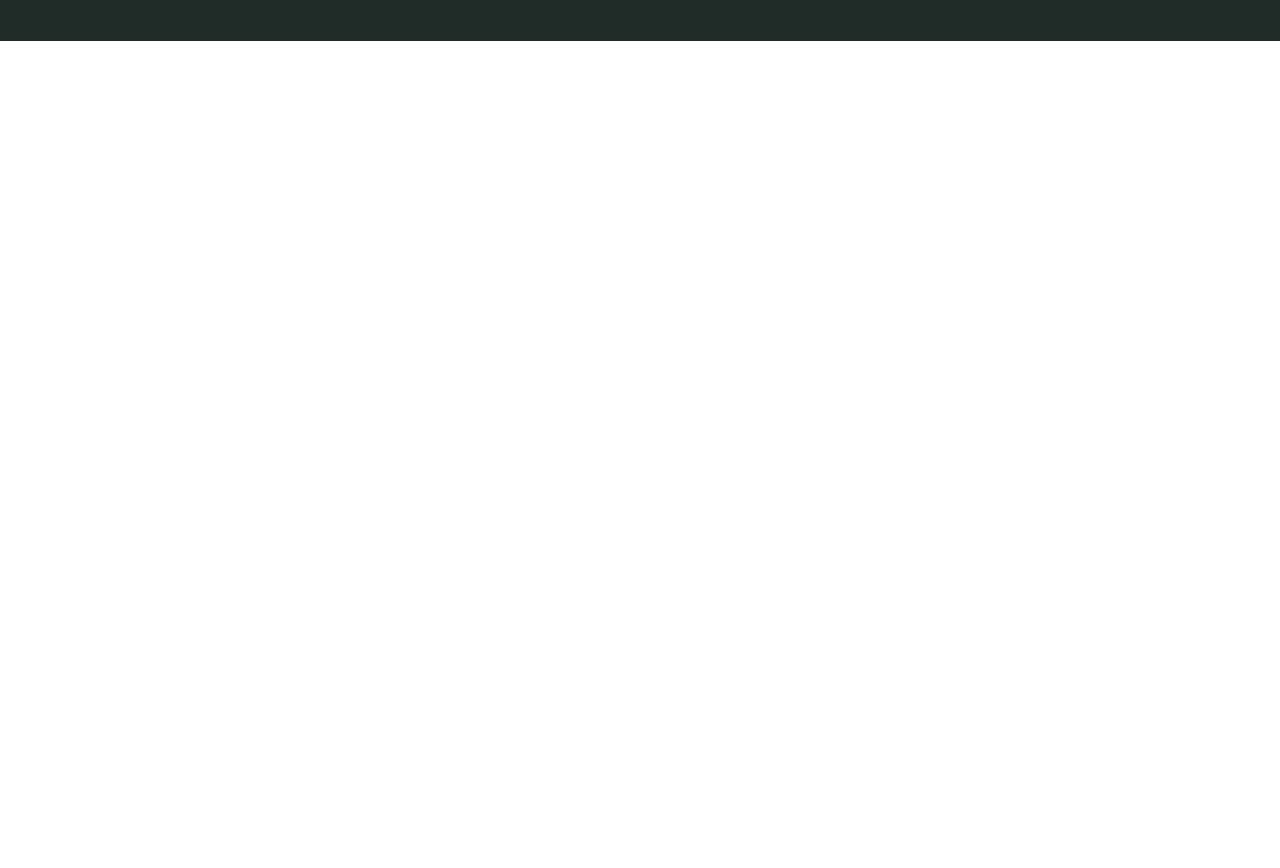
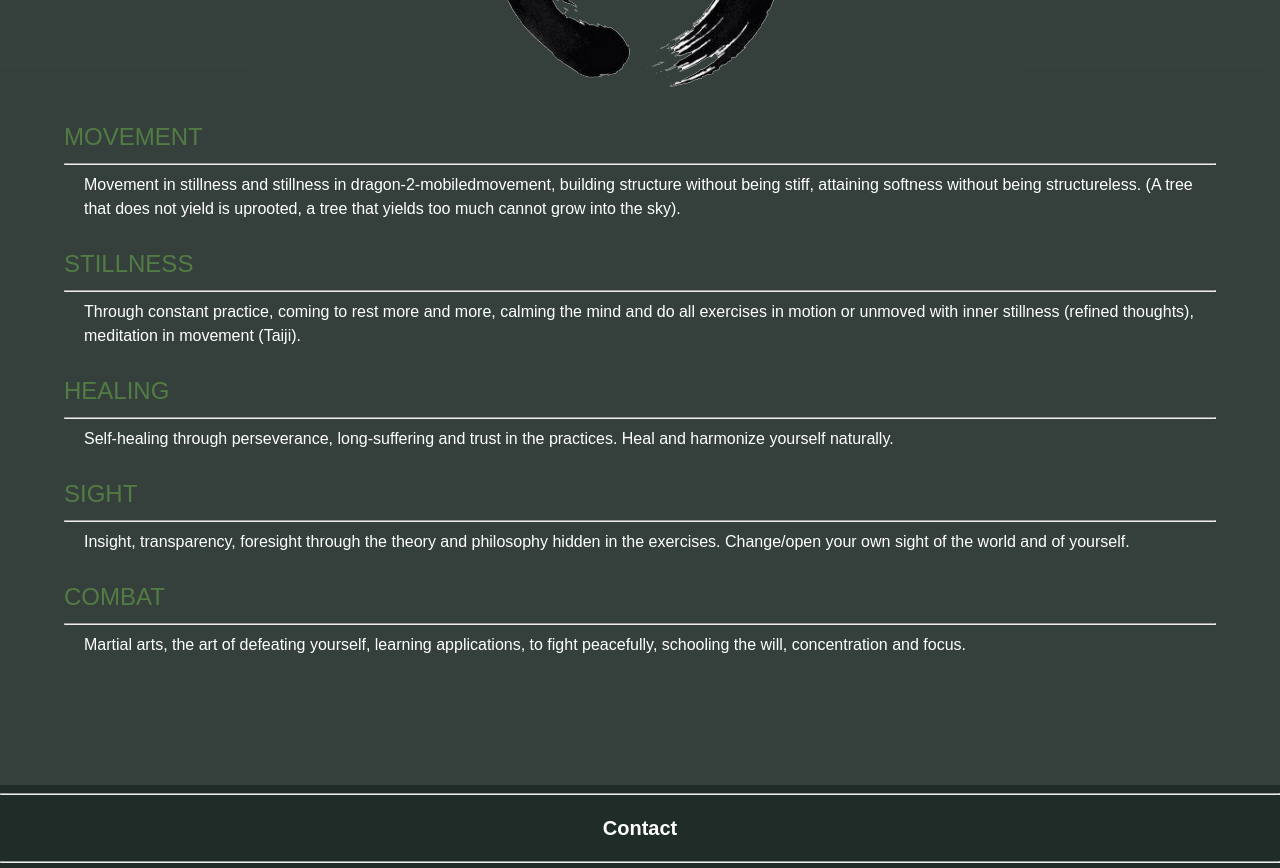
Before and after one commit to pbrdys/way-of-the-warrior, a plain HTML site: page index.html in a window 1280 px wide. Shown: the part 1457-2325 px from the top of the page. Before the commit the page ends 1498 px from the top, so only its background shows below. Drawn offline with Linux system fonts and the light colour scheme.

Commit message:
Added: 5 Pillars Section

```diff
--- a/assets/css/main.css
+++ b/assets/css/main.css
@@ -1,7 +1,9 @@
 :root {
     /* colors */
+    /* ---------------------- */
     --color-primary: #527C43;
     --color-secondary: #202C28;
+    --color-secondary-alpha-09: hsla(160, 16%, 15%, 0.9);
     --color-accent: #ebb40f;
     --color-header: #FBFAF8;
     --color-gray: #bfc5bf4d;
@@ -9,6 +11,7 @@
     --color-black: #262626;
 
     /* fonts */
+    /* ---------------------- */
     --font-family-primary: sans-serif;
 }
 
@@ -17,6 +20,7 @@
 /* ---------------------- */
 
 /* Box sizing */
+/* ---------------------- */
 *,
 *::before,
 *::after {
@@ -29,6 +33,7 @@ html {
 }
 
 /* Reset margins */
+/* ---------------------- */
 body,
 h1, h2, h3, h4, h5, p,
 figure, picture {
@@ -36,6 +41,7 @@ figure, picture {
 }
 
 /* Fonts */
+/* ---------------------- */
 h1 {
   font-size: 2.25rem;
   line-height: 4.5rem;
@@ -47,7 +53,7 @@ h1 {
 h2 {
   font-size: 2rem;
   line-height: 2.25rem;
-  padding-bottom: 8%;
+  padding-bottom: 20px;
 }
 
 /* ---------------------- */
@@ -55,6 +61,7 @@ h2 {
 /* ---------------------- */
 
 /* set up the body */
+/* ---------------------- */
 body {
     font-family: var(--font-family-primary);
     font-weight: 300;
@@ -70,9 +77,11 @@ main {
 }
 
 /* Text */
+/* ---------------------- */
 .color-white { color: var(--color-white); }
 
 /* Borders */
+/* ---------------------- */
 .border-left-primary {
   padding-left: 20px;
   border-left: 5px solid var(--color-primary);
@@ -90,11 +99,15 @@ main {
 .d-grid { display: grid; }
 
 /* Flex */
+/* ---------------------- */
 .d-flex { display: flex; }
 
+.flex-wrap {
+  flex-wrap: wrap;
+}
+
 .flex-item {
-  flex-basis: 0;
-  flex-grow: 1;
+  flex: 0 0 100%;
   max-width: 100%;
 }
 
@@ -187,6 +200,7 @@ main {
 /* ---------------------- */
 
 /* Hero Sections */
+/* ---------------------- */
 .hero-img-index {
   background-image: url(../../assets/img/hero/hero-index.png);
 }
@@ -228,11 +242,60 @@ main {
 }
 
 /* Intro */
+/* ---------------------- */
 .intro-section {
   padding: 10% 5%;
   background-color:var(--color-gray);
 }
 
+/* 5 Pillars of Kung Fu */
+/* ---------------------- */
+.five-pillars-section {
+  padding: 10% 5%;
+  background-color: var(--color-secondary-alpha-09);
+  color: var(--color-white);
+}
+.pillar-items-groups {
+  margin-top: 50px;
+}
+.pillar-items-groups,
+.pillar-items-group-1, .pillar-items-group-2,
+.pillar-items-group-3, .pillar-items-group-4 {
+  display: flex;
+  flex-wrap: wrap;
+  flex: 0 0 100%;
+  max-width: 100%;
+}
+.pillar-items-group-1 {
+  order: 1;
+  text-align: center;
+}
+.pillar-items-group-2 {
+  order: 2;
+}
+.pillar-items-group-3 {
+  order: 3;
+}
+.pillar-items-group-4 {
+  order: 4;
+}
+.pillar-item {
+  flex: 0 0 100%;
+  max-width: 100%;
+  justify-content: center;
+  align-items: center;
+
+  margin-top: 25px;
+}
+.pillar-item h3 {
+  text-transform: uppercase;
+  color: var(--color-primary);
+  font-weight: 300;
+  font-size: 1.5rem;
+}
+.pillar-item p {
+  padding-left: 20px;
+}
 
 /* ---------------------- */
 /* FOOTER                 */
--- a/index.html
+++ b/index.html
@@ -39,7 +39,63 @@
                         Our training contains internal martial arts such as Taiji Quan, Bagua Zhang, Xing Yi Quan as well as
                         the famous Wudang Swordsmanship, and Longpole techniques.
                         Qi Gong (inner work) along with various Kung Fu foundational exercises
-                        form the cornerstone of our practice.</p>
+                        form the cornerstone of our practice.
+                    </p>
+                </div>
+            </div>
+        </section>
+        <!-- 5 PILLARS OF KUNG FU -->
+        <section class="five-pillars-section">
+            <div class="d-flex">
+                <div class="flex-item">
+                    <h2><span class="border-left-primary">Kung Fu is more than fighting</span></h2>
+                    <p>Kung Fu extends beyond combat, emphasizing self-cultivation, meditation, movement, and healing.
+                        It is a journey of self-discovery. Through graceful movement and meditation, Kung Fu unites
+                        mind and body, offering a path to inner harmony and balance.
+                    </p>
+                </div>
+            </div>
+            <!-- Groups -->
+            <div class="pillar-items-groups">
+                <!-- Group 1 -->
+                <div class="pillar-items-group-1">
+                    <div class="pillar-item">
+                        <img src="assets/img/wuji-symbol.png">
+                    </div>
+                </div>
+                <!-- Group 2 -->
+                <div class="pillar-items-group-2">
+                    <div class="pillar-item">
+                        <h3>Movement</h3>
+                        <hr>
+                        <p>Movement in stillness and stillness in dragon-2-mobiledmovement, building structure without being stiff, attaining softness without being structureless. (A tree that does not yield is uprooted, a tree that yields too much cannot grow into the sky).</p>
+                    </div>
+                    <div class="pillar-item">
+                        <h3>Stillness</h3>
+                        <hr>
+                        <p>Through constant practice, coming to rest more and more, calming the mind and do all exercises in motion or unmoved with inner stillness (refined thoughts), meditation in movement (Taiji).</p>
+                    </div>
+                </div>
+                <!-- Group 3 -->
+                <div class="pillar-items-group-3">
+                    <div class="pillar-item">
+                        <h3>Healing</h3>
+                        <hr>
+                        <p>Self-healing through perseverance, long-suffering and trust in the practices. Heal and harmonize yourself naturally.</p>
+                    </div>
+                    <div class="pillar-item">
+                        <h3>Sight</h3>
+                        <hr>
+                        <p>Insight, transparency, foresight through the theory and philosophy hidden in the exercises. Change/open your own sight of the world and of yourself.</p>
+                    </div>
+                </div>
+                <!-- Group 4 -->
+                <div class="pillar-items-group-4">
+                    <div class="pillar-item">
+                        <h3>Combat</h3>
+                        <hr>
+                        <p>Martial arts, the art of defeating yourself, learning applications, to fight peacefully, schooling the will, concentration and focus.</p>
+                    </div>
                 </div>
             </div>
         </section>
```
